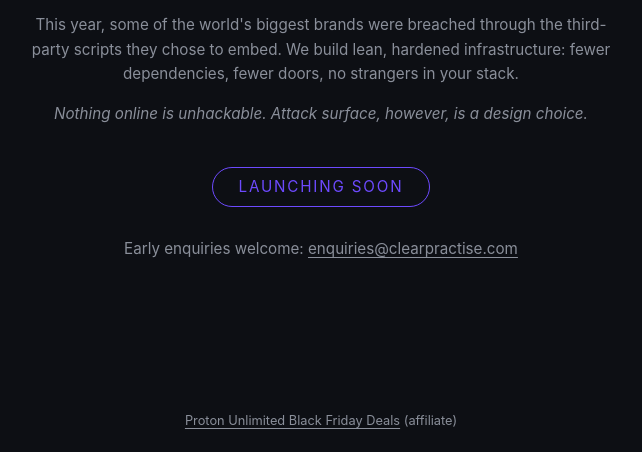
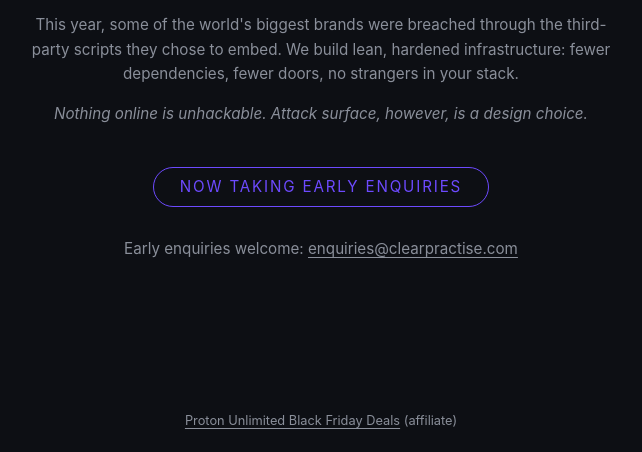
Before and after one commit to Verus-Kael/clearpractise-site, a plain HTML site: page index.html in a window 1280 px wide. Shown: the part 348-800 px from the top of the page, without its empty margins (319-961 px from the left). Drawn offline with Linux system fonts and the light colour scheme.

Commit message:
SEO baseline: rewrite title, meta description, badge wording

```diff
--- a/index.html
+++ b/index.html
@@ -3,8 +3,8 @@
 <head>
 <meta charset="UTF-8">
 <meta name="viewport" content="width=device-width, initial-scale=1.0">
-<title>CPWS | Secure Web Stacks, Launching Soon</title>
-<meta name="description" content="CPWS builds highly secure, minimal-dependency web stacks for businesses that can't afford to be the next headline. Launching soon.">
+<title>CPWS | Secure Web Stacks for Sensitive Businesses</title>
+<meta name="description" content="Hardened, minimal-dependency web infrastructure for businesses that can't afford a breach. Fewer dependencies, fewer doors.">
 <style>
   :root {
     --bg: #0d0f14;
@@ -63,7 +63,7 @@
   <p class="tagline">Highly secure web stacks for businesses that can't afford to be the next headline.</p>
   <p class="sub">This year, some of the world's biggest brands were breached through the third-party scripts they chose to embed. We build lean, hardened infrastructure: fewer dependencies, fewer doors, no strangers in your stack.</p>
   <p class="sub"><em>Nothing online is unhackable. Attack surface, however, is a design choice.</em></p>
-  <span class="soon">Launching Soon</span>
+  <span class="soon">Now taking early enquiries</span>
   <p class="contact">Early enquiries welcome: <a href="mailto:enquiries@clearpractise.com">enquiries@clearpractise.com</a></p>
 </main>
 <footer>
```
